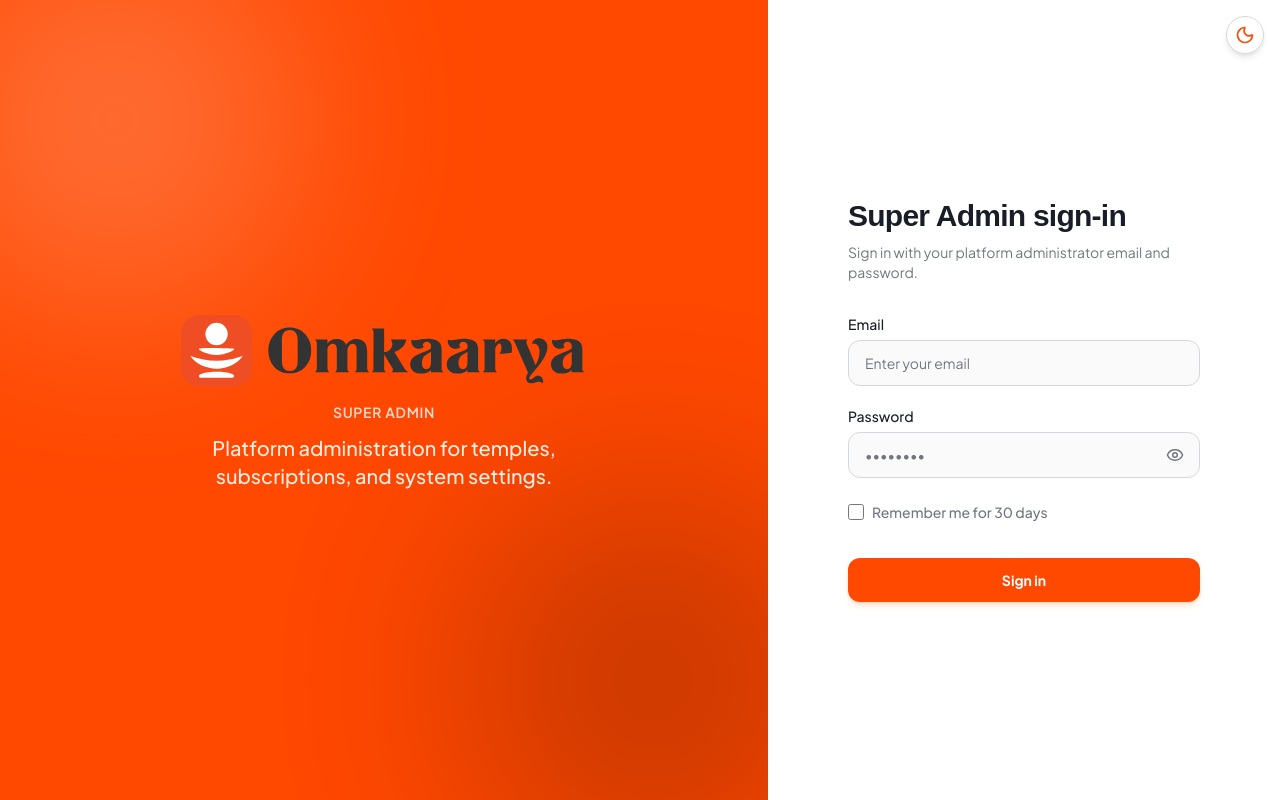
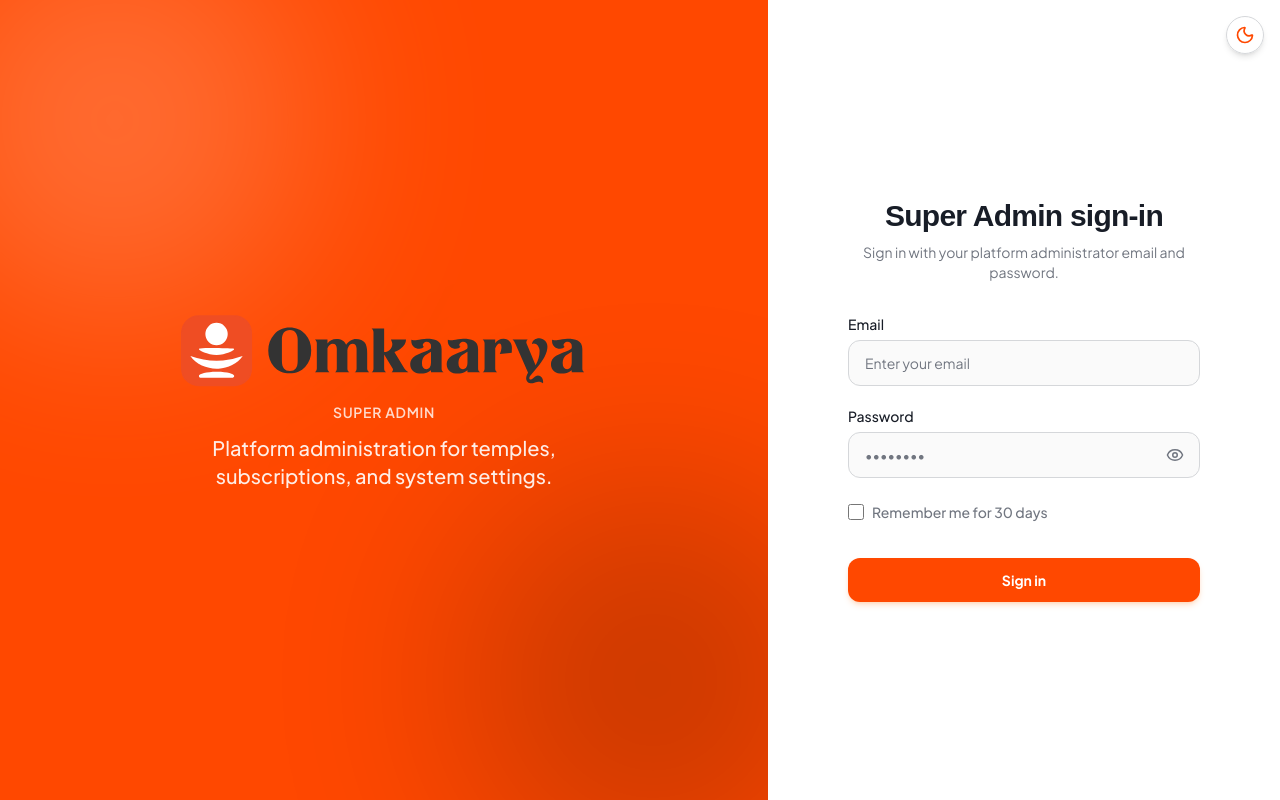
Before and after one commit to Omkaarya/omkaarya-test, a Next.js app in the folder omkaarya-test/: page /super-admin/login in a window 1280 px wide. Built offline with nearby package versions, Linux system fonts and the light colour scheme; no server answers.

Commit message:
UI cosmetic

```diff
--- a/omkaarya-test/app/super-admin/_components/SuperAdminLoginPage.tsx
+++ b/omkaarya-test/app/super-admin/_components/SuperAdminLoginPage.tsx
@@ -125,7 +125,7 @@ export default function SuperAdminLoginPage() {
       {/* ── Right Side Form (40%) ── */}
       <div className="flex flex-col items-center justify-center bg-[var(--surface-card)] px-6 py-12 lg:w-[40%] lg:px-12 xl:px-20">
         <div className="w-full max-w-[400px]">
-          <div className="mb-8">
+          <div className="mb-8 text-center">
             <h2
               className="mb-2 text-3xl font-bold tracking-tight text-[var(--foreground)]"
               style={{ fontFamily: "Poppins, sans-serif" }}
```
